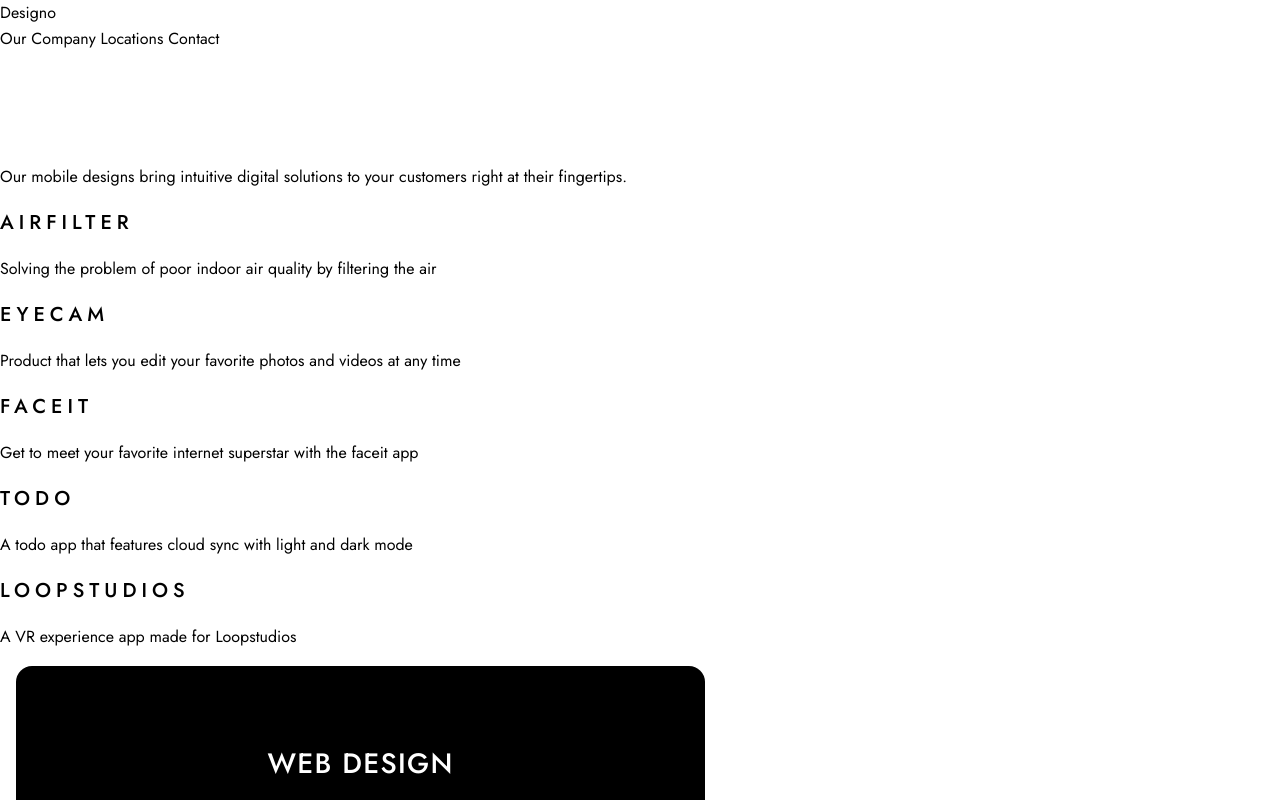
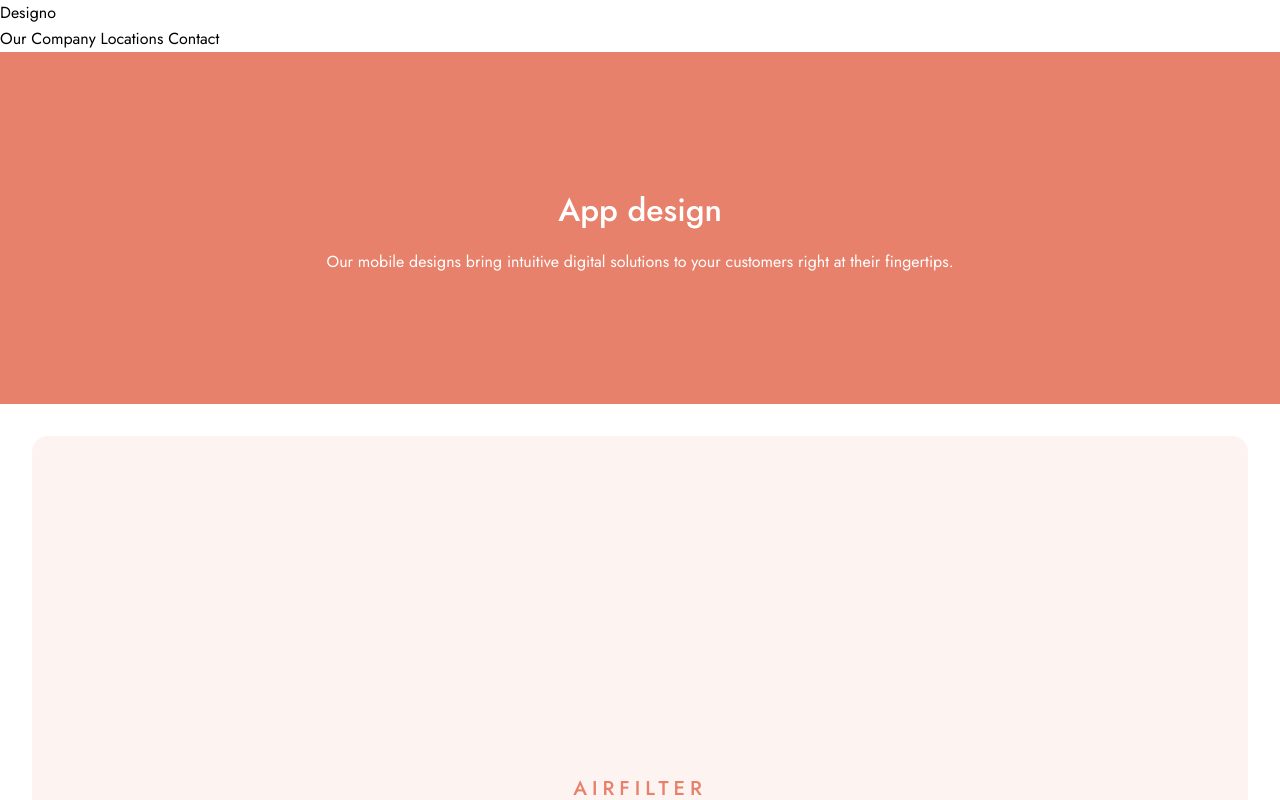
Before and after one commit to MareikeW/designo-multipage-website, a React (Create React App) app: page /appdesign in a window 1280 px wide. Shown: the top 800 px of the page. Built offline with nearby package versions, Linux system fonts and the light colour scheme.

Commit message:
ProjectCards-styles fertig

```diff
--- a/src/components/CharacteristicCard/CharacteristicCard.js
+++ b/src/components/CharacteristicCard/CharacteristicCard.js
@@ -4,15 +4,15 @@ import { ReactComponent as ResourcefulIllustration } from "../../assets/home/des
 import { ReactComponent as FriendlyIllustration } from "../../assets/home/desktop/illustration-friendly.svg";
 import { StyledCharacteristicCard } from "./characteristicCard-styles";
 
-const CharacteristicCard = ({ characteristic, description, svgName }) => {
+const CharacteristicCard = ({ characteristic, description }) => {
     let illustration;
 
     // conditional rendering
-    if (svgName === "passionate")
+    if (characteristic === "Passionate")
         illustration = <PassionateIllustration />
-    else if (svgName === "resourceful")
+    else if (characteristic === "Resourceful")
         illustration = <ResourcefulIllustration />
-    else if (svgName === "friendly")
+    else if (characteristic === "Friendly")
         illustration = <FriendlyIllustration />
 
     return (
--- a/src/components/Hero-Components/DesignPageHero.js
+++ b/src/components/Hero-Components/DesignPageHero.js
@@ -1,11 +1,12 @@
 import React from "react";
+import { StyledDesignPageHero } from "./hero-styles";
 
 const DesignPageHero = ({title, subtitle}) => {
     return (
-        <div>
+        <StyledDesignPageHero>
             <h1>{title}</h1>
             <p>{subtitle}</p>
-        </div>
+        </StyledDesignPageHero>
     )
 }
 
--- a/src/components/Hero-Components/hero-styles.js
+++ b/src/components/Hero-Components/hero-styles.js
@@ -53,3 +53,25 @@ export const StyledHeroPhoneImage = styled.div`
         transform:translate(-50%, -50%);
     }
 `
+
+export const StyledDesignPageHero = styled.div`
+    background-color: #E7816B;
+    text-align: center;
+    color: #FFFFFF;
+    padding: 1em;
+    height: 20em;
+    display: flex;
+    flex-direction: column;
+    justify-content: center;
+    align-content: center;
+
+    h1 {
+        font-size: 2rem;
+        margin-bottom: 0;
+    }
+
+    p {
+        font-size: 1rem;
+        line-height: 1.56em;
+    }
+`
--- a/src/components/Projects/ProjectCaseCard.js
+++ b/src/components/Projects/ProjectCaseCard.js
@@ -1,14 +1,16 @@
 import React from "react";
+import { StyledProjectCaseCard, StyledProjectImage } from "./projectCaseCard-styles";
 
 const ProjectCaseCard = ({title, description}) => {
+
     return (
-        <div>
-
+        <StyledProjectCaseCard>
+            <StyledProjectImage background={title} />
             <div>
                 <h3>{title}</h3>
                 <p>{description}</p>
             </div>
-        </div>
+        </StyledProjectCaseCard>
     )
 }
 
--- /dev/null
+++ b/src/components/Projects/projectCaseCard-styles.js
@@ -0,0 +1,40 @@
+import styled from "styled-components";
+import express from "../../assets/web-design/desktop/image-express.jpg";
+import transfer from "../../assets/web-design/desktop/image-transfer.jpg";
+import photon from "../../assets/web-design/desktop/image-photon.jpg";
+import builder from "../../assets/web-design/desktop/image-builder.jpg";
+import blogr from "../../assets/web-design/desktop/image-blogr.jpg";
+import camp from "../../assets/web-design/desktop/image-camp.jpg";
+
+export const StyledProjectCaseCard = styled.div`
+    margin: 2em;
+    text-align: center;
+    border-radius: 1em;
+    background-color: #FDF3F0;
+
+    h3 {
+        color: #E7816B;
+        margin-bottom: 0;
+    }
+
+    p {
+        padding: 0 2em 2em 2em;
+    }
+`
+
+export const StyledProjectImage = styled.div`
+    background-image: ${({background}) => {
+        if (background === "Express") return `url(${express})`;
+        else if (background === "Transfer") return `url(${transfer})`;
+        else if (background === "Photon") return `url(${photon})`;
+        else if (background === "Builder") return `url(${builder})`;
+        else if (background === "Blogr") return `url(${blogr})`;
+        else if (background === "Camp") return `url(${camp})`;
+    }};
+    background-repeat: no-repeat;
+    height: 320px;
+    width: 100%;
+    background-size: cover;
+    border-top-left-radius: 1em;
+    border-top-right-radius: 1em;
+`
```
Also changed, not shown: src/pages/webDesign.js (line endings or trailing spaces).
